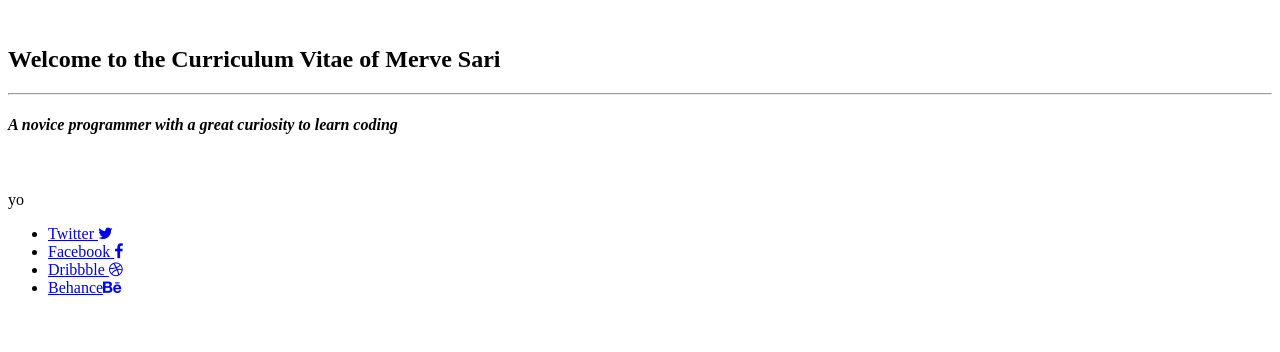
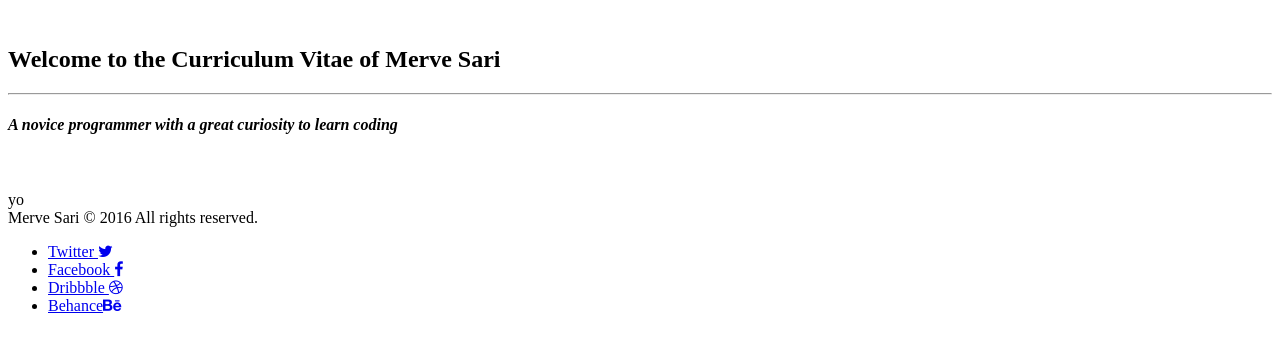
Before and after one commit to Merv015/CV, a plain HTML site: page partials/home.html in a window 1280 px wide. Drawn offline with Linux system fonts and the light colour scheme.

Commit message:
Update home.html

```diff
--- a/partials/home.html
+++ b/partials/home.html
@@ -22,6 +22,9 @@
 <footer> yo </footer>
 </div>
 
+<div class="colored-section">
+        Merve Sari © 2016 All rights reserved.
+</div>
 <link href='http://fonts.googleapis.com/css?family=Raleway:400,200' rel='stylesheet' type='text/css'>
 
 <link href="//netdna.bootstrapcdn.com/font-awesome/4.1.0/css/font-awesome.min.css" rel="stylesheet">
```
